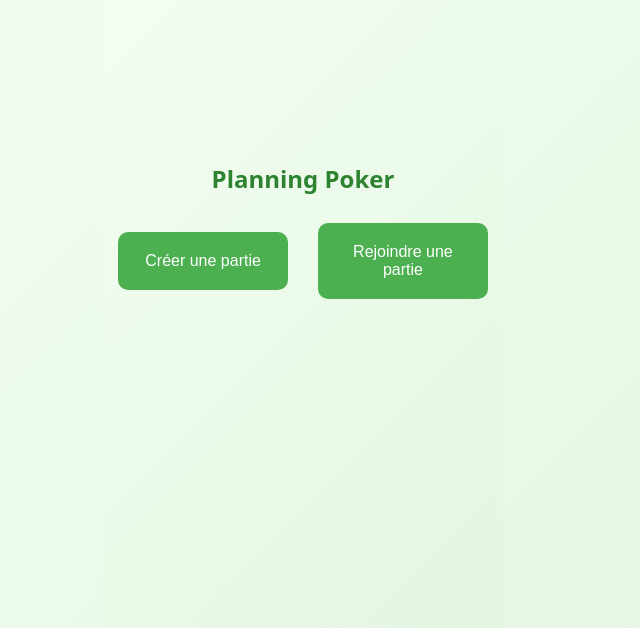
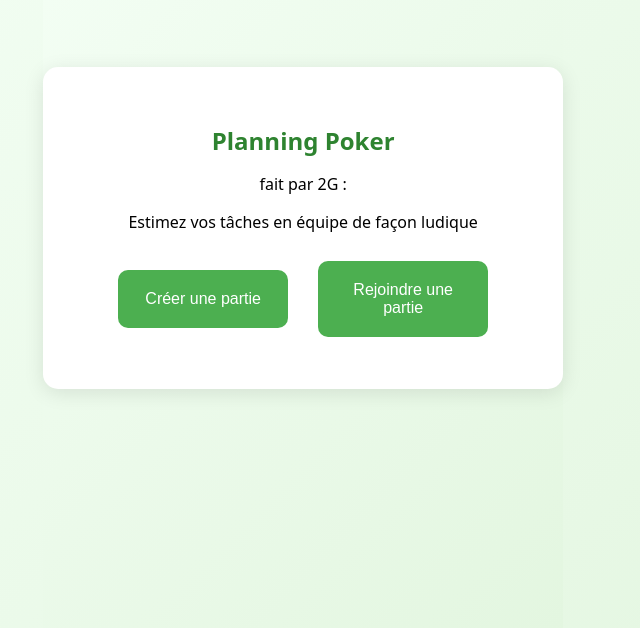
Before and after one commit to ggratchev/PlanningPoker, a React (Vite) app in the folder frontend/: page / in a window 1280 px wide. Shown: the part 172-800 px from the top of the page, without its empty margins (337-977 px from the left). Built offline with nearby package versions, Linux system fonts and the light colour scheme.

Commit message:
Reorganized the HTML structure to suit the CSS. In App.css : Added a white background block to make it look modern.

```diff
--- a/frontend/src/App.css
+++ b/frontend/src/App.css
@@ -1,3 +1,5 @@
+/* Pour fond et page centrée */
+
 body, html {
   height: 100%;
   margin: 0;
@@ -6,6 +8,17 @@ body, html {
   display: flex;
   justify-content: center;
   align-items: center;
+}
+
+/* Conteneur principal */
+.Div_principal {
+  background-color: white;
+  box-shadow: 0 4px 20px rgba(0, 0, 0, 0.1);
+  border-radius: 15px;
+  padding: 40px 60px;
+  text-align: center;
+  max-width: 400px;
+  width: 90%;
 }
 
 .bouton_principal {
--- a/frontend/src/App.tsx
+++ b/frontend/src/App.tsx
@@ -13,13 +13,24 @@ function App() {
   }
 
   return (
-    <div class="Div_principal">
-      <div class="texte_principal">
-        <h1>Planning Poker</h1>
+    <div className="Div_principal">
+      <div className="texte_principal">
+        <h1 className="titre_principal">
+          Planning Poker
+        </h1>
+        <p className="auteur">fait par 2G :</p>
+        <p>
+          Estimez vos tâches en équipe de façon ludique
+        </p>
       </div>
-      <div class="boutons1">
-        <button onClick={CreerPartie} class="bouton_principal">Créer une partie</button>
-        <button onClick={RejoindrePartie} class="bouton_principal">Rejoindre une partie</button>
+
+      <div className="boutons1">
+        <button onClick={CreerPartie} className="bouton_principal">
+        Créer une partie
+        </button>
+        <button onClick={RejoindrePartie} className="bouton_principal">
+          Rejoindre une partie
+        </button>
       </div>
     </div>
   )
```
